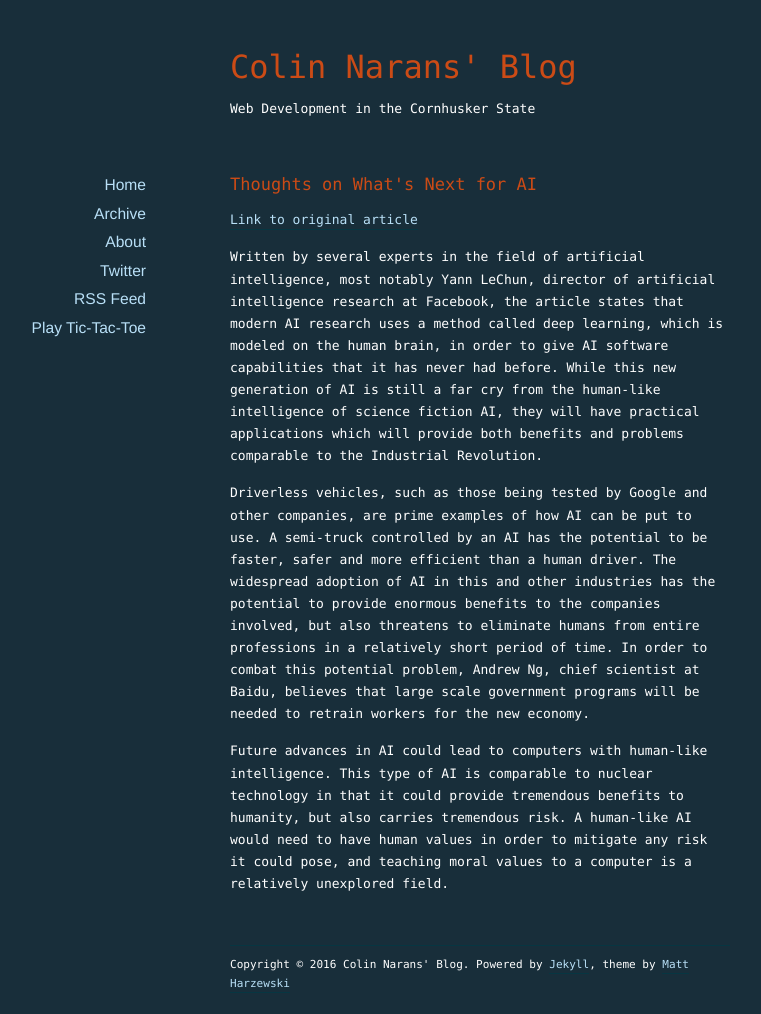
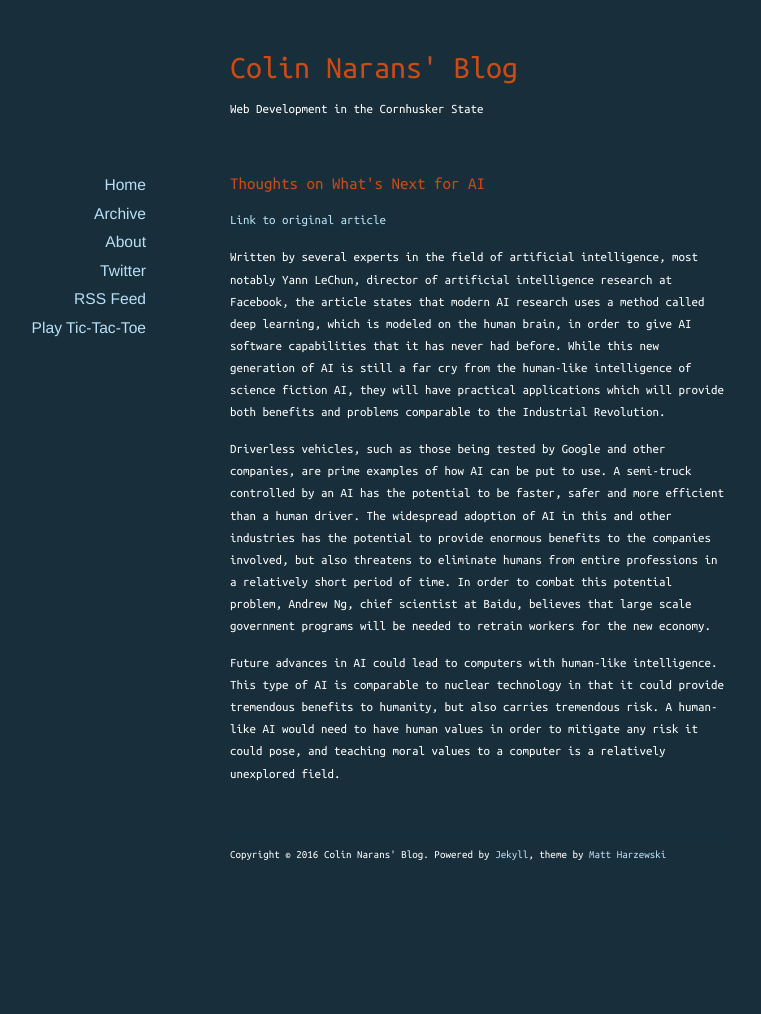
Before and after one commit to cnarans/cnarans, a Jekyll site: the page built from index.html, in a window 1280 px wide. Shown: the whole page, without its empty margins (160-921 px from the left). Built offline with Jekyll 4.4.1, drawn with Linux system fonts in a browser that asks for light colours; nearby versions of some CDN libraries; the list of posts is cut into pages by our own code; after the commit the page ends 900 px from its top, so only the background shows below that.

Commit message:
Ubuntu mono

```diff
--- a/_layouts/default.html
+++ b/_layouts/default.html
@@ -9,7 +9,7 @@
   <!--[if lt IE 9]>
     <script src="http://html5shiv.googlecode.com/svn/trunk/html5.js"></script>
   <![endif]-->
-
+  <link href="https://fonts.googleapis.com/css?family=Ubuntu+Mono" rel="stylesheet">
   <link href="{{ site.baseurl }}/assets/css/style.css" rel="stylesheet" />
   <link href="{{ site.baseurl }}/assets/css/colors-dark.css" rel="stylesheet" />
 
@@ -38,7 +38,7 @@
           <li><a href="/about">About</a></li>
           <li><a href="https://twitter.com/Colin_T_N">Twitter</a></li>
           <li><a href="/feed.xml">RSS Feed</a></li>
-          <li><a href="http://cnarans.omahacodeschool.com/ttt">Play Tic-Tac-Toe</a></li>
+          <li><a href="https://cnarans.omahacodeschool.com/ttt">Play Tic-Tac-Toe</a></li>
         </ul>
       </nav>
     </div>
--- a/assets/css/style.css
+++ b/assets/css/style.css
@@ -32,7 +32,7 @@ table {
 
 /*** Basics ***/
 body {
-	font-family: 'Menlo', Verdana, serif;
+	font-family: 'Ubuntu Mono', monospace;
 	font-size: 13px;
 	line-height: 1.7;
 }
```
